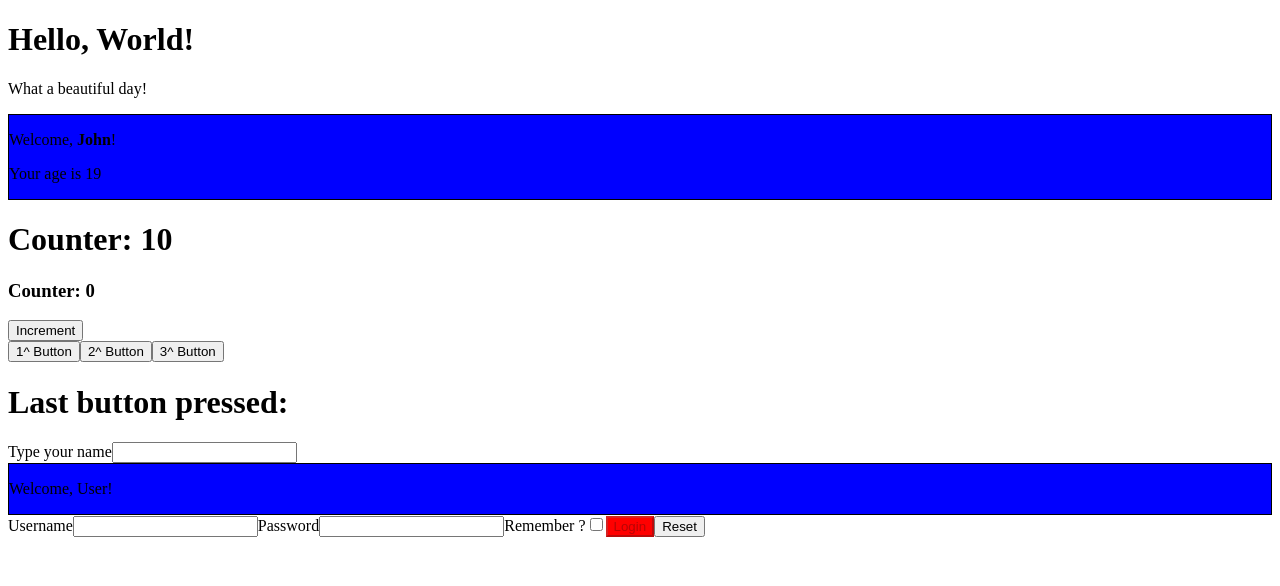
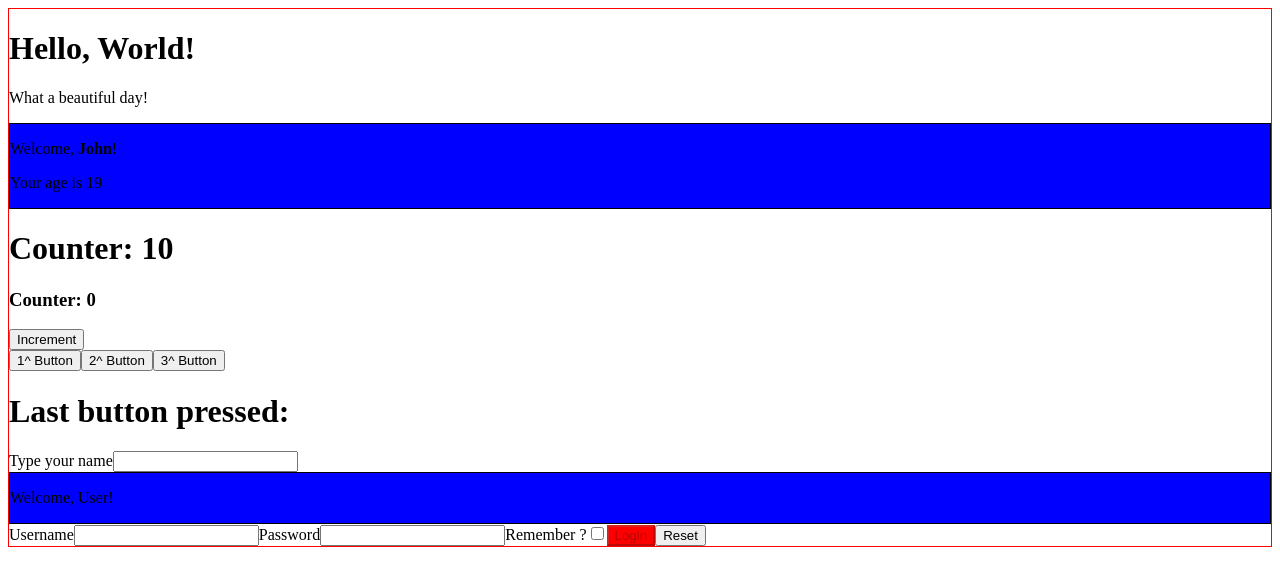
Before and after one commit to fleola/my-app, a React (Create React App) app in the folder components-new-app/: page / in a window 1280 px wide. Shown: the top 586 px of the page. Built offline with nearby package versions, Linux system fonts and the light colour scheme.

Commit message:
component-composition-01

```diff
--- a/components-new-app/src/App.js
+++ b/components-new-app/src/App.js
@@ -6,6 +6,7 @@ import { Hello } from "./Hello";
 import { InteractiveWelcome } from "./InteractiveWelcome";
 import { Login } from "./Login";
 import { Welcome } from "./Welcome";
+import { Container } from "./Container";
 
 export class App extends React.Component {
   onLogin = (state) => {
@@ -14,7 +15,7 @@ export class App extends React.Component {
 
   render() {
     return (
-      <div>
+      <Container>
         <Hello />
         <Welcome name="John" age={19} />
         <Counter
@@ -26,7 +27,7 @@ export class App extends React.Component {
         <ClickTracker />
         <InteractiveWelcome />
         <Login login={this.onLogin} />
-      </div>
+      </Container>
     );
   }
 }
--- /dev/null
+++ b/components-new-app/src/Container.js
@@ -0,0 +1,7 @@
+import React from "react";
+
+export class Container extends React.Component {
+  render() {
+    return <div className="container">{this.props.children}</div>;
+  }
+}
--- a/components-new-app/src/index.css
+++ b/components-new-app/src/index.css
@@ -2,3 +2,7 @@
     background-color: blue;
     border: 1px solid black;
 }
+.container{
+    background-color: white;
+    border: 1px solid red;
+}
```
Also changed, not shown: 1 other file (tests, documents, lock files or other folders).
